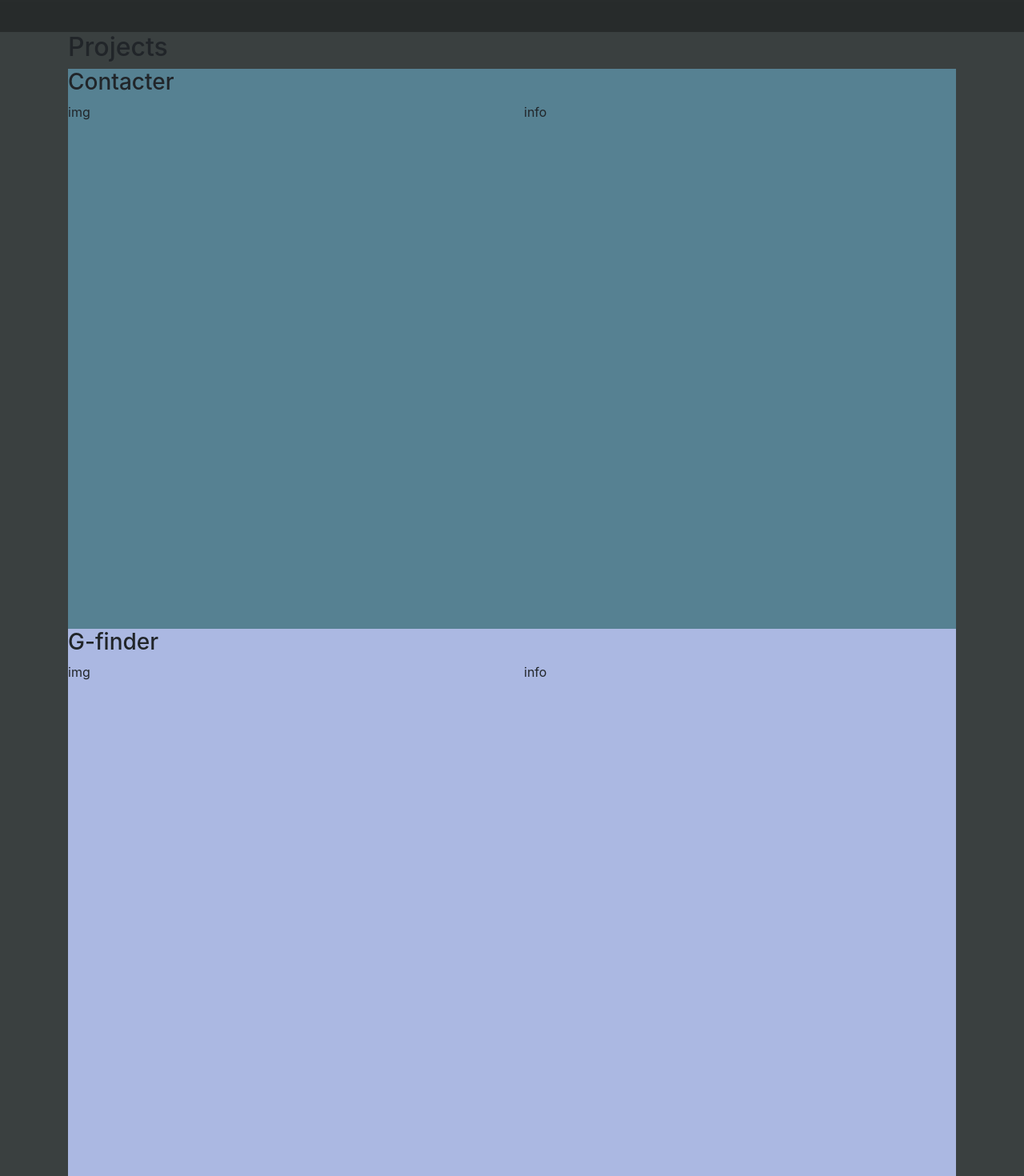
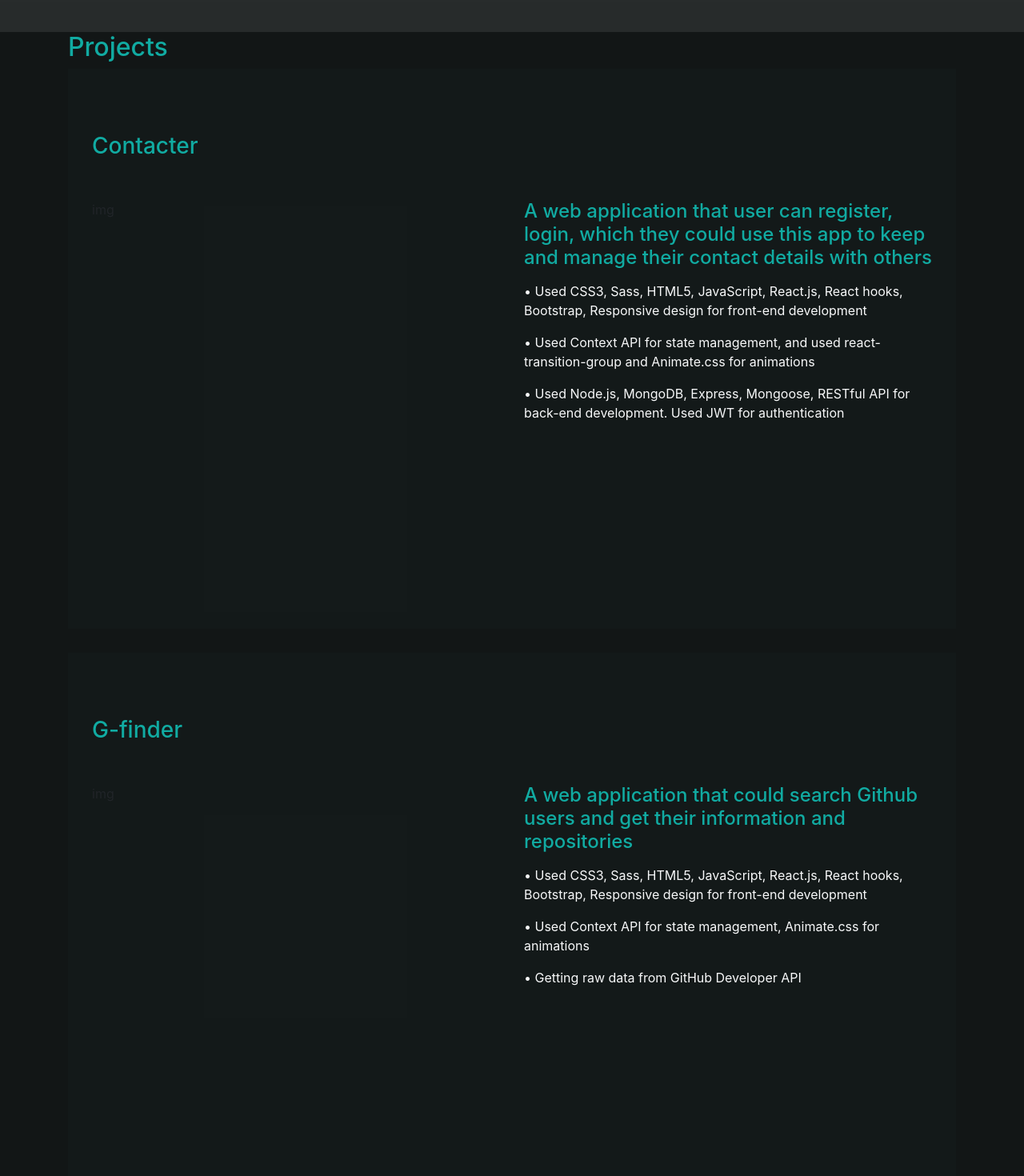
Before and after one commit to Nndouu/portfolio-nndou, a React (Create React App) app: page /projects in a window 1280 px wide. Shown: the part 760-2230 px from the top of the page at 80% size. Built offline with nearby package versions, Linux system fonts and the light colour scheme; grey boxes are pictures that could not be loaded.

Commit message:
Projects section layout

```diff
--- a/src/components/pages/Projects.js
+++ b/src/components/pages/Projects.js
@@ -9,7 +9,24 @@ const Projects = () => {
         <h3>Contacter</h3>
         <div className='row'>
           <div className='col-md-6'>img</div>
-          <div className='col-md-6'>info</div>
+          <div className='col-md-6'>
+            <h4 className='text-primary mb-3'>
+              A web application that user can register, login, which they could
+              use this app to keep and manage their contact details with others{" "}
+            </h4>
+            <p className='text-light'>
+              • Used CSS3, Sass, HTML5, JavaScript, React.js, React hooks,
+              Bootstrap, Responsive design for front-end development
+            </p>
+            <p className='text-light'>
+              • Used Context API for state management, and used
+              react-transition-group and Animate.css for animations
+            </p>
+            <p className='text-light'>
+              • Used Node.js, MongoDB, Express, Mongoose, RESTful API for
+              back-end development. Used JWT for authentication
+            </p>
+          </div>
         </div>
       </div>
       {/* Project G-finder */}
@@ -17,7 +34,23 @@ const Projects = () => {
         <h3>G-finder</h3>
         <div className='row'>
           <div className='col-md-6'>img</div>
-          <div className='col-md-6'>info</div>
+          <div className='col-md-6'>
+            <h4 className='text-primary mb-3'>
+              A web application that could search Github users and get their
+              information and repositories
+            </h4>
+            <p className='text-light'>
+              • Used CSS3, Sass, HTML5, JavaScript, React.js, React hooks,
+              Bootstrap, Responsive design for front-end development
+            </p>
+            <p className='text-light'>
+              • Used Context API for state management, Animate.css for
+              animations
+            </p>
+            <p className='text-light'>
+              • Getting raw data from GitHub Developer API
+            </p>
+          </div>
         </div>
       </div>
     </section>
--- a/src/styles/css/style.css
+++ b/src/styles/css/style.css
@@ -1,5 +1,5 @@
 body {
-  background-color: rgba(9, 17, 17, 0.8); }
+  background-color: rgba(16, 20, 20, 0.99); }
 
 .home {
   height: 100vh;
@@ -166,12 +166,21 @@ body {
     transform: translateY(-1000px) rotate(720deg);
     opacity: 0;
     border-radius: 50%; } }
+.projects h2 {
+  color: #11aba2; }
+.projects h3 {
+  color: #11aba2;
+  margin: 50px 0; }
 .projects .contacter {
   height: 700px;
-  background-color: #568192; }
+  background-color: rgba(112, 202, 187, 0.02);
+  padding: 30px;
+  margin-bottom: 30px; }
 .projects .g-finder {
   height: 700px;
-  background-color: #abb8e2; }
+  background-color: rgba(112, 202, 187, 0.02);
+  padding: 30px;
+  margin-bottom: 30px; }
 
 .skills {
   background-color: #566492;
--- a/src/styles/scss/style.scss
+++ b/src/styles/scss/style.scss
@@ -3,7 +3,7 @@ $primary-green-light: #0fd35c;
 $primary-green: #11aba2;
 body {
   //   background: url("../../images/bridge-2122681.jpg");
-  background-color: rgba(9, 17, 17, 0.8);
+  background-color: rgba(16, 20, 20, 0.99);
 }
 
 // ######## Home Section ########
@@ -226,13 +226,25 @@ body {
 
 //######## Projects Section ########
 .projects {
+  h2 {
+    color: #11aba2;
+  }
+  h3 {
+    color: #11aba2;
+    margin: 50px 0;
+  }
+
   .contacter {
     height: 700px;
-    background-color: #568192;
+    background-color: rgba(112, 202, 187, 0.02);
+    padding: 30px;
+    margin-bottom: 30px;
   }
   .g-finder {
     height: 700px;
-    background-color: #abb8e2;
+    background-color: rgba(112, 202, 187, 0.02);
+    padding: 30px;
+    margin-bottom: 30px;
   }
 }
 
```
Also changed, not shown: 1 other file (tests, documents, lock files or other folders).
